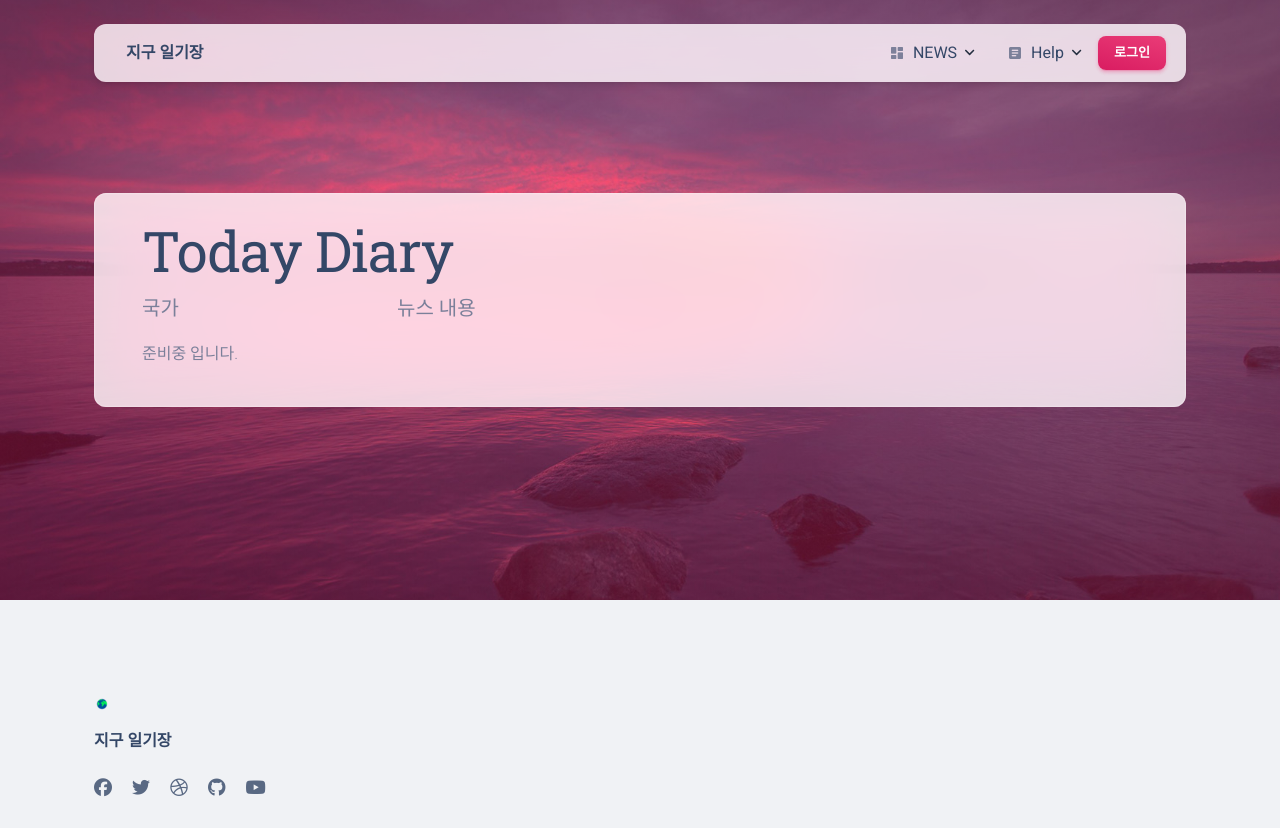
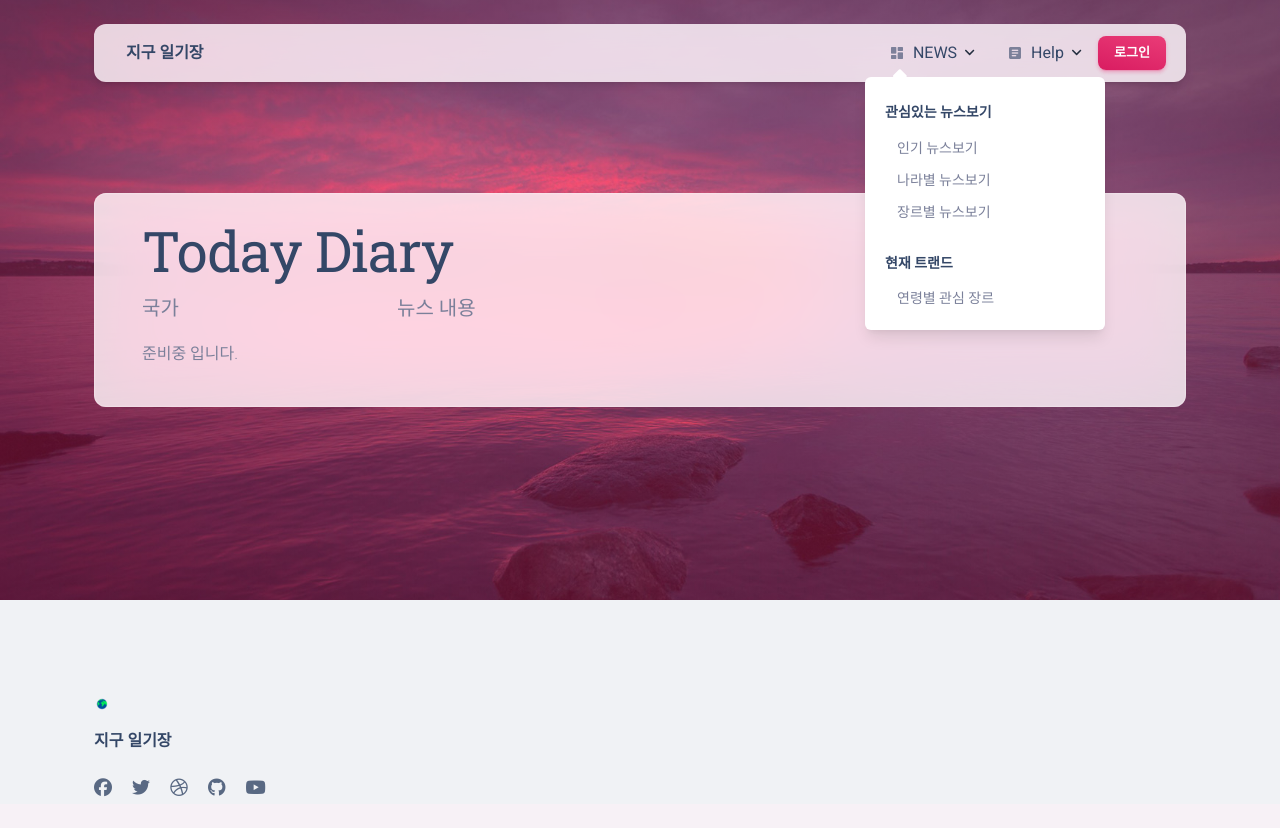
Before and after one commit to aground5/sogaeding, a Django app: template templates/earth_diary/diary_list.html in a window 1280 px wide, after a click that opens the changed part. After the commit the page ends 797 px from the top, so only its background shows below. Run offline with Django 3.2, Linux system fonts and the light colour scheme; the template is opened without the code that fills it, so the values that code supplies are empty; some libraries are stand-ins or nearby versions.

Commit message:
nav_bar fixed

```diff
--- a/templates/base.html
+++ b/templates/base.html
@@ -36,9 +36,6 @@
 
 * The above copyright notice and this permission notice shall be included in all copies or substantial portions of the Software. -->
 <!DOCTYPE html>
-<script src="https://cdn.jsdelivr.net/npm/bootstrap@5.1.3/dist/js/bootstrap.bundle.min.js"
-  integrity="sha384-ka7Sk0Gln4gmtz2MlQnikT1wXgYsOg+OMhuP+IlRH9sENBO0LRn5q+8nbTov4+1p"
-  crossorigin="anonymous"></script>
 <html lang="en" itemscope itemtype="http://schema.org/WebPage">
 
 <head>
@@ -64,7 +61,7 @@
   <meta name="theme-color" content="#ffffff">
 
   <title>
-    지구 일기장
+    지구 일기장 - {% block title %}{% endblock %}
   </title>
 
   <!--     Fonts and icons     -->
@@ -85,83 +82,13 @@
 <body class="presentation-page bg-gray-200">
 
   {% include 'includes/navigation.html' %}
-  {% block content %}
-  {% endblock content %}
-  <footer class="footer pt-5 mt-5">
-    <div class="container">
-      <div class="row">
-        <div class="col-sm">
-          <div>
-            <a href="https://appseed.us/product/django-material-kit">
-              <img src="{{ ASSETS_ROOT }}/img/favicon/favicon.ico" class="mb-3 footer-logo"
-                alt="main_logo">
-            </a>
-            <div class="col-sm">
-              <h6 class="font-weight-bolder mb-4">지구 일기장</h6>
-            </div>
-            <div>
-              <ul class="d-flex flex-row ms-n3 nav">
-                <li class="nav-item">
-                  <a class="nav-link pe-1" href="https://www.facebook.com/CreativeTim"
-                    target="_blank">
-                    <i class="fab fa-facebook text-lg opacity-8"></i>
-                  </a>
-                </li>
-                <li class="nav-item">
-                  <a class="nav-link pe-1" href="https://twitter.com/creativetim" target="_blank">
-                    <i class="fab fa-twitter text-lg opacity-8"></i>
-                  </a>
-                </li>
-                <li class="nav-item">
-                  <a class="nav-link pe-1" href="https://dribbble.com/creativetim" target="_blank">
-                    <i class="fab fa-dribbble text-lg opacity-8"></i>
-                  </a>
-                </li>
-                <li class="nav-item">
-                  <a class="nav-link pe-1" href="https://github.com/creativetimofficial"
-                    target="_blank">
-                    <i class="fab fa-github text-lg opacity-8"></i>
-                  </a>
-                </li>
-                <li class="nav-item">
-                  <a class="nav-link pe-1"
-                    href="https://www.youtube.com/channel/UCVyTG4sCw-rOvB9oHkzZD1w" target="_blank">
-                    <i class="fab fa-youtube text-lg opacity-8"></i>
-                  </a>
-                </li>
-              </ul>
-            </div>
-          </div>
-          <div class="col-md-1 col-sm-6 col-6 mb-4">
-            <div>
-  </footer>
+
+  {% block content %} {% endblock content %}
+
+  {% include 'includes/footer.html' %}
   {% include "includes/scripts.html" %}
-  <script nonce="{{ request.csp_nonce }}" type="text/javascript">
-    if (document.getElementById('state1')) {
-      const countUp = new CountUp('state1', document.getElementById("state1").getAttribute("countTo"));
-      if (!countUp.error) {
-        countUp.start();
-      } else {
-        console.error(countUp.error);
-      }
-    }
-    if (document.getElementById('state2')) {
-      const countUp1 = new CountUp('state2', document.getElementById("state2").getAttribute("countTo"));
-      if (!countUp1.error) {
-        countUp1.start();
-      } else {
-        console.error(countUp1.error);
-      }
-    }
-    if (document.getElementById('state3')) {
-      const countUp2 = new CountUp('state3', document.getElementById("state3").getAttribute("countTo"));
-      if (!countUp2.error) {
-        countUp2.start();
-      } else {
-        console.error(countUp2.error);
-      };
-    }
-  </script>
+
+  {% block javascripts %}{% endblock javascripts %}
 </body>
 
 </html>
--- a/templates/earth_diary/diary_list.html
+++ b/templates/earth_diary/diary_list.html
@@ -1,4 +1,6 @@
 {% extends "base.html" %}
+{% block title %}메인화면{% endblock title %}
+
 {% block content %}
 <header class="header-2">
   <div class="page-header min-vh-75 relative" style="background-image: url('{{ ASSETS_ROOT }}/img/bg2.jpg')">
--- /dev/null
+++ b/templates/includes/footer.html
@@ -0,0 +1,46 @@
+<footer class="footer pt-5 mt-5">
+  <div class="container">
+    <div class="row">
+      <div class="col-sm">
+        <div>
+          <a href="https://appseed.us/product/django-material-kit">
+            <img src="{{ ASSETS_ROOT }}/img/favicon/favicon.ico" class="mb-3 footer-logo" alt="main_logo">
+          </a>
+          <div class="col-sm">
+            <h6 class="font-weight-bolder mb-4">지구 일기장</h6>
+          </div>
+          <div>
+            <ul class="d-flex flex-row ms-n3 nav">
+              <li class="nav-item">
+                <a class="nav-link pe-1" href="https://www.facebook.com/CreativeTim" target="_blank">
+                  <i class="fab fa-facebook text-lg opacity-8"></i>
+                </a>
+              </li>
+              <li class="nav-item">
+                <a class="nav-link pe-1" href="https://twitter.com/creativetim" target="_blank">
+                  <i class="fab fa-twitter text-lg opacity-8"></i>
+                </a>
+              </li>
+              <li class="nav-item">
+                <a class="nav-link pe-1" href="https://dribbble.com/creativetim" target="_blank">
+                  <i class="fab fa-dribbble text-lg opacity-8"></i>
+                </a>
+              </li>
+              <li class="nav-item">
+                <a class="nav-link pe-1" href="https://github.com/creativetimofficial" target="_blank">
+                  <i class="fab fa-github text-lg opacity-8"></i>
+                </a>
+              </li>
+              <li class="nav-item">
+                <a class="nav-link pe-1" href="https://www.youtube.com/channel/UCVyTG4sCw-rOvB9oHkzZD1w"
+                  target="_blank">
+                  <i class="fab fa-youtube text-lg opacity-8"></i>
+                </a>
+              </li>
+            </ul>
+          </div>
+        </div>
+      </div>
+    </div>
+  </div>
+</footer>
--- a/templates/includes/navigation.html
+++ b/templates/includes/navigation.html
@@ -25,14 +25,12 @@
                   data-bs-toggle="dropdown" aria-expanded="false">
                   <i class="material-icons opacity-6 me-2 text-md">dashboard</i>
                   NEWS
-                  <img src="{{ ASSETS_ROOT }}/img/down-arrow-dark.svg" alt="down-arrow"
-                    class="arrow ms-auto ms-md-2">
+                  <img src="{{ ASSETS_ROOT }}/img/down-arrow-dark.svg" alt="down-arrow" class="arrow ms-auto ms-md-2">
                 </a>
                 <div class="dropdown-menu dropdown-menu-animation ms-n3 dropdown-md p-3 border-radiu  s-xl mt-0 mt-lg-3"
                   aria-labelledby="dropdownMenuPages">
                   <div class="d-none d-lg-block">
-                    <h6
-                      class="dropdown-header text-dark font-weight-bolder d-flex align-items-center px-1">
+                    <h6 class="dropdown-header text-dark font-weight-bolder d-flex align-items-center px-1">
                       관심있는 뉴스보기
                     </h6>
                     <a href="/about-us.html" class="dropdown-item border-radius-md">
@@ -44,25 +42,46 @@
                     <a href="/author.html" class="dropdown-item border-radius-md">
                       <span>장르별 뉴스보기</span>
                     </a>
-                    <h6
-                      class="dropdown-header text-dark font-weight-bolder d-flex align-items-center px-1 mt-3">
+                    <h6 class="dropdown-header text-dark font-weight-bolder d-flex align-items-center px-1 mt-3">
                       현재 트랜드
                     </h6>
                     <a href="/sign-in.html" class="dropdown-item border-radius-md">
                       <span>연령별 관심 장르</span>
                     </a>
                   </div>
+                  <div class="d-lg-none">
+                    <h6 class="dropdown-header text-dark font-weight-bolder d-flex align-items-center px-1">
+                      관심있는 뉴스보기
+                    </h6>
+                    <a href="/about-us.html" class="dropdown-item border-radius-md">
+                      <span>인기 뉴스보기</span>
+                    </a>
+                    <a href="/contact-us.html" class="dropdown-item border-radius-md">
+                      <span>나라별 뉴스보기</span>
+                    </a>
+                    <a href="/author.html" class="dropdown-item border-radius-md">
+                      <span>장르별 뉴스보기</span>
+                    </a>
+                    <h6 class="dropdown-header text-dark font-weight-bolder d-flex align-items-center px-1 mt-3">
+                      현재 트렌드
+                    </h6>
+                    <a href="/sign-in.html" class="dropdown-item border-radius-md">
+                      <span>연령별 관심장르</span>
+                    </a>
+                  </div>
+                </div>
               </li>
               <li class="nav-item dropdown dropdown-hover mx-2">
                 <a class="nav-link ps-2 d-flex cursor-pointer align-items-center" id="dropdownMenuDocs"
                   data-bs-toggle="dropdown" aria-expanded="false">
                   <i class="material-icons opacity-6 me-2 text-md">article</i>
                   Help
-                  <img src="{{ ASSETS_ROOT }}/img/down-arrow-dark.svg" alt="down-arrow"
-                    class="arrow ms-auto ms-md-2">
+                  <img src="{{ ASSETS_ROOT }}/img/down-arrow-dark.svg" alt="down-arrow" class="arrow ms-auto ms-md-2">
                 </a>
-                <ul class="dropdown-menu dropdown-menu-end dropdown-menu-animation dropdown-md dropdown-md-responsive mt-0 mt-lg-3 p-3 border-radius-lg"
+                <ul
+                  class="dropdown-menu dropdown-menu-end dropdown-menu-animation dropdown-md dropdown-md-responsive mt-0 mt-lg-3 p-3 border-radius-lg"
                   aria-labelledby="dropdownMenuDocs">
+                  <!--데스크탑-->
                   <div class="d-none d-lg-block">
                     <ul class="list-group">
                       <li class="nav-item list-group-item border-0 p-0">
@@ -83,23 +102,20 @@
                       </li>
                     </ul>
                   </div>
+                  <!--모바일-->
                   <div class="row d-lg-none">
                     <div class="col-md-12 g-0">
                       <a class="dropdown-item py-2 ps-3 border-radius-md" target="_blank"
                         href="https://appseed.us/support">
                         <h6
                           class="dropdown-header text-dark font-weight-bolder d-flex justify-content-cente align-items-center p-0">
-                          Support</h6>
-                        <span class="text-sm">Get support from experts (email and
-                          Discord)</span>
+                          환경 설정</h6>
                       </a>
                       <a class="dropdown-item py-2 ps-3 border-radius-md" target="_blank"
                         href="https://www.creative-tim.com/learning-lab/bootstrap/overview/material-kit?AFFILIATE=128200">
                         <h6
                           class="dropdown-header text-dark font-weight-bolder d-flex justify-content-cente align-items-center p-0">
-                          Getting Started - UI Docs</h6>
-                        <span class="text-sm">Explore this collection of fully designed
-                          components</span>
+                          개발자 소개</h6>
                       </a>
                     </div>
                   </div>
```
Also changed, not shown: other parts of templates/earth_diary/diary_list.html (+2 -35 lines), templates/test.html (+0 -22 lines), text.py (deleted, +0 -7 lines).
